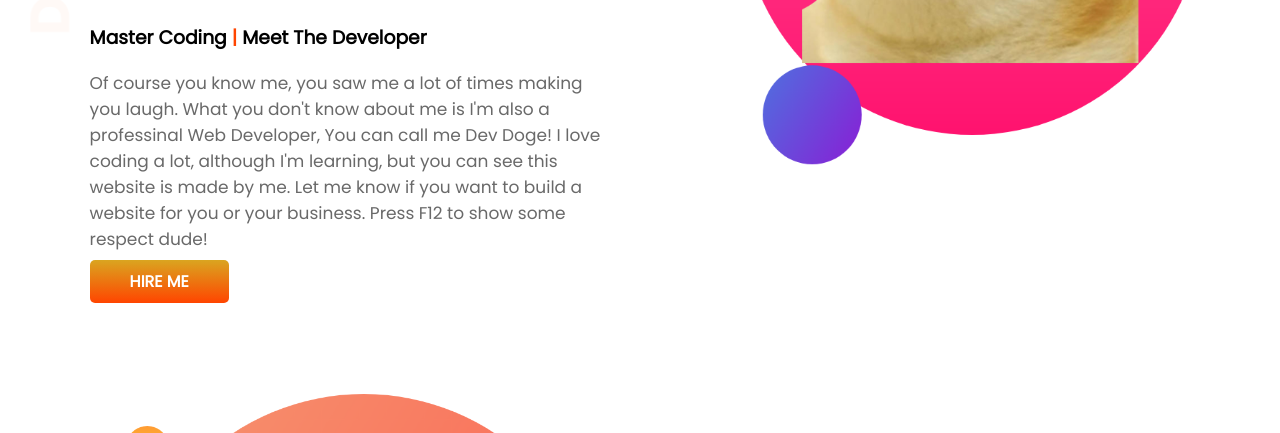
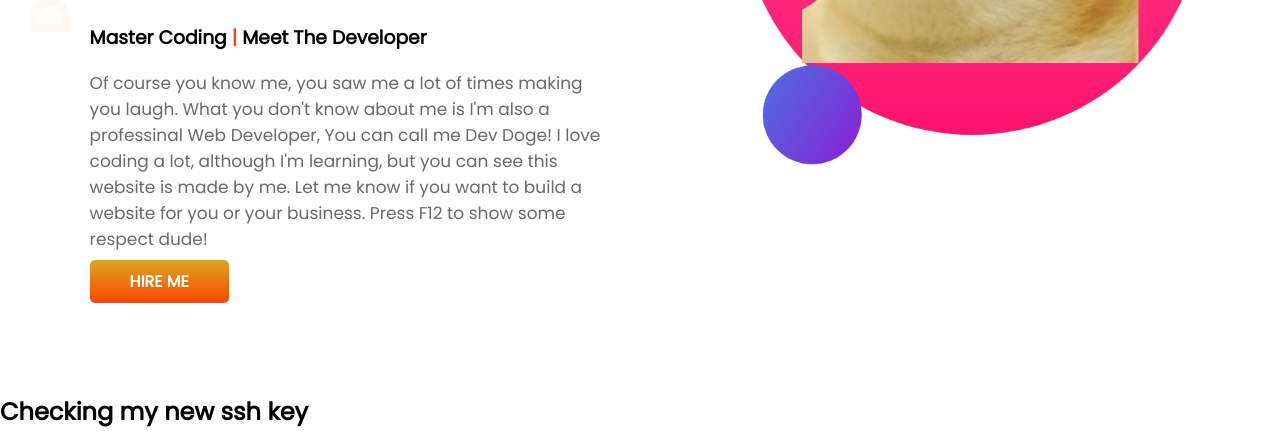
Before and after one commit to rakibulmd/developer-doge-portfilio, a plain HTML site: page index.html in a window 1280 px wide. Shown: the part 327-760 px from the top of the page. Drawn offline with Linux system fonts and the light colour scheme.

Commit message:
ssh key check

```diff
--- a/index.html
+++ b/index.html
@@ -25,6 +25,7 @@
     </div>
   </section>
 
+  <h2>Checking my new ssh key</h2>
   <section class="dream-doge flexible-container">
     <div class="half-width">
       <img src="img/doge-bg.png" alt="">
```
